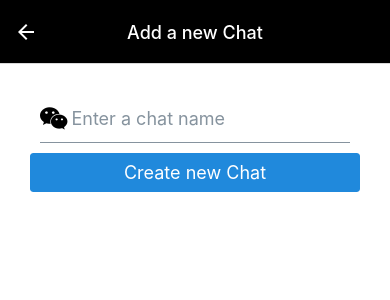
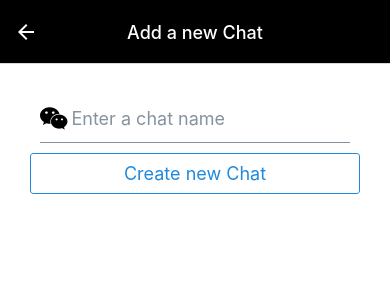
Before and after one commit to spvrkfxour/chat-app, a React Native app: screen /AddChat in a window 390 px wide. Shown: the top 300 px of the page. Built offline with nearby package versions, Linux system fonts and the light colour scheme; no server answers; the database is empty.

Commit message:
change button =)

```diff
--- a/screens/AddChatScreen.js
+++ b/screens/AddChatScreen.js
@@ -41,7 +41,7 @@
                     <Icon name='wechat' type='antdesign' size={24} color='black'/>
                 }
             />
-            <Button onPress={ createChat } title='Create new Chat'/>
+            <Button type='outline' onPress={ createChat } title='Create new Chat'/>
         </View>
     );
 };
```
